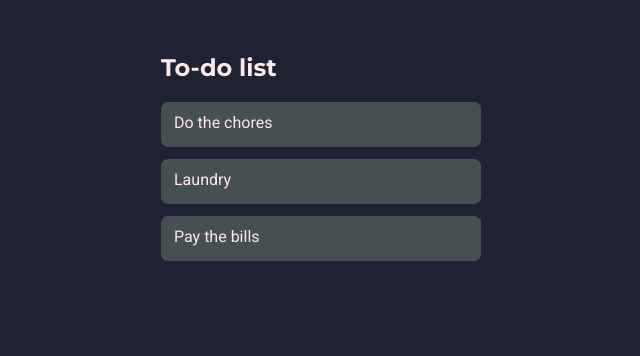
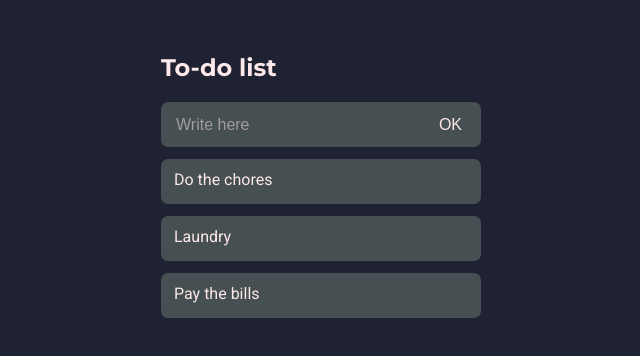
Before and after one commit to goldwinalec/react-to-do, a React (Create React App) app: page / in a window 1280 px wide. Shown: the top 356 px of the page, without its empty margins (319-959 px from the left). Built offline with nearby package versions, Linux system fonts and the light colour scheme.

Commit message:
TaskForm component added

```diff
--- a/src/App.js
+++ b/src/App.js
@@ -1,11 +1,26 @@
+import React, { useState } from 'react';
 import './App.css';
+import NewTask from './components/NewTask/NewTask';
 import Tasks from './components/Tasks/Tasks';
 
+const DUMMY_TASKS = [
+  {
+    title: 'Do the chores',
+    id: 1,
+  },
+  { title: 'Laundry', id: 2 },
+  { title: 'Pay the bills', id: 3 },
+];
 const App = () => {
+  const [tasks, setTasks] = useState(DUMMY_TASKS);
+  const addTaskHandler = (task) => {
+    setTasks((prevTasks) => [task, ...prevTasks]);
+  };
   return (
     <div className='App'>
       <h1 className='App__title'>To-do list</h1>
-      <Tasks />
+      <NewTask onAddTaskData={addTaskHandler} />
+      <Tasks items={tasks} />
     </div>
   );
 };
--- a/src/components/NewTask/NewTask.js
+++ b/src/components/NewTask/NewTask.js
@@ -1,12 +1,18 @@
 import './NewTask.css';
+import TaskForm from './TaskForm';
 
-const NewTask = () => {
+const NewTask = (props) => {
+  const saveTaskDataHandler = (enteredTaskData) => {
+    const id = Math.floor(Date.now() / 1000);
+    const taskData = {
+      ...enteredTaskData,
+      id: id,
+    };
+    props.onAddTaskData(taskData);
+  };
   return (
-    <div>
-      <form>
-        <input type='text' />
-        <button>OK</button>
-      </form>
+    <div className='task'>
+      <TaskForm onSaveTaskData={saveTaskDataHandler} />
     </div>
   );
 };
--- /dev/null
+++ b/src/components/NewTask/TaskForm.css
@@ -0,0 +1,44 @@
+.task__form {
+  display: flex;
+  align-items: center;
+  justify-content: space-between;
+  width: 100%;
+  height: 45px;
+  margin-top: 16px;
+  padding: 13px;
+  background: #464f51;
+  line-height: 1;
+  border-radius: 7px;
+  -webkit-border-radius: 7px;
+  -moz-border-radius: 7px;
+  -ms-border-radius: 7px;
+  -o-border-radius: 7px;
+  transition: background 0.1s ease;
+  -webkit-transition: background 0.1s ease;
+  -moz-transition: background 0.1s ease;
+  -ms-transition: background 0.1s ease;
+  -o-transition: background 0.1s ease;
+}
+.task__form:hover {
+  background: #5e6668;
+}
+.task__input {
+  width: 100%;
+  background-color: transparent;
+  border: none;
+  outline: transparent;
+  color: #fde8e9;
+  font-size: 16px;
+  line-height: 1.2;
+}
+.task__input::placeholder {
+  color: rgba(253, 232, 233, 0.5);
+}
+.task__btn {
+  background-color: transparent;
+  border: none;
+  outline: transparent;
+  color: #fde8e9;
+  font-size: 16px;
+  cursor: pointer;
+}
--- /dev/null
+++ b/src/components/NewTask/TaskForm.js
@@ -0,0 +1,37 @@
+import React, { useState } from 'react';
+
+import './TaskForm.css';
+
+const TaskForm = (props) => {
+  const [enteredTask, setEnteredTask] = useState('');
+  const taskChangeHandler = (evt) => {
+    setEnteredTask(evt.target.value);
+  };
+  const submitHandler = (evt) => {
+    evt.preventDefault();
+
+    const taskData = {
+      title: enteredTask,
+    };
+    props.onSaveTaskData(taskData);
+    setEnteredTask('');
+  };
+  return (
+    <form className='task__form' onSubmit={submitHandler}>
+      <input
+        className='task__input'
+        type='text'
+        placeholder='Write here'
+        value={enteredTask}
+        minLength='1'
+        maxLength='25'
+        onChange={taskChangeHandler}
+      />
+      <button className='task__btn' type='submit'>
+        OK
+      </button>
+    </form>
+  );
+};
+
+export default TaskForm;
--- a/src/components/Tasks/TaskItem.css
+++ b/src/components/Tasks/TaskItem.css
@@ -1,15 +1,21 @@
-.tasks__item{
+.tasks__item {
   width: 100%;
   height: 45px;
+  margin-top: 12px;
   padding: 13px;
-    background-color: #464F51;
+  background: #464f51;
   line-height: 1;
   border-radius: 7px;
   -webkit-border-radius: 7px;
   -moz-border-radius: 7px;
   -ms-border-radius: 7px;
   -o-border-radius: 7px;
+  transition: background 0.1s ease;
+  -webkit-transition: background 0.1s ease;
+  -moz-transition: background 0.1s ease;
+  -ms-transition: background 0.1s ease;
+  -o-transition: background 0.1s ease;
 }
-.tasks__item + .tasks__item {
-    margin-top: 12px;
+.tasks__item:hover {
+  background: #5e6668;
 }
--- a/src/components/Tasks/Tasks.css
+++ b/src/components/Tasks/Tasks.css
@@ -1,3 +1 @@
-.tasks {
-    margin-top: 16px;
-}
+/*  */
--- a/src/components/Tasks/Tasks.js
+++ b/src/components/Tasks/Tasks.js
@@ -1,19 +1,12 @@
 import TaskItem from './TaskItem';
 import './Tasks.css';
 
-const Tasks = () => {
-  const tasks = [
-    {
-      title: 'Do the chores',
-    },
-    { title: 'Laundry' },
-    { title: 'Pay the bills' },
-  ];
+const Tasks = (props) => {
   return (
     <div className='tasks'>
-      <TaskItem title={tasks[0].title} />
-      <TaskItem title={tasks[1].title} />
-      <TaskItem title={tasks[2].title} />
+      {props.items.map((task) => (
+        <TaskItem title={task.title} key={task.id} />
+      ))}
     </div>
   );
 };
```
Lines whose indentation alone changed are shown as unchanged.
